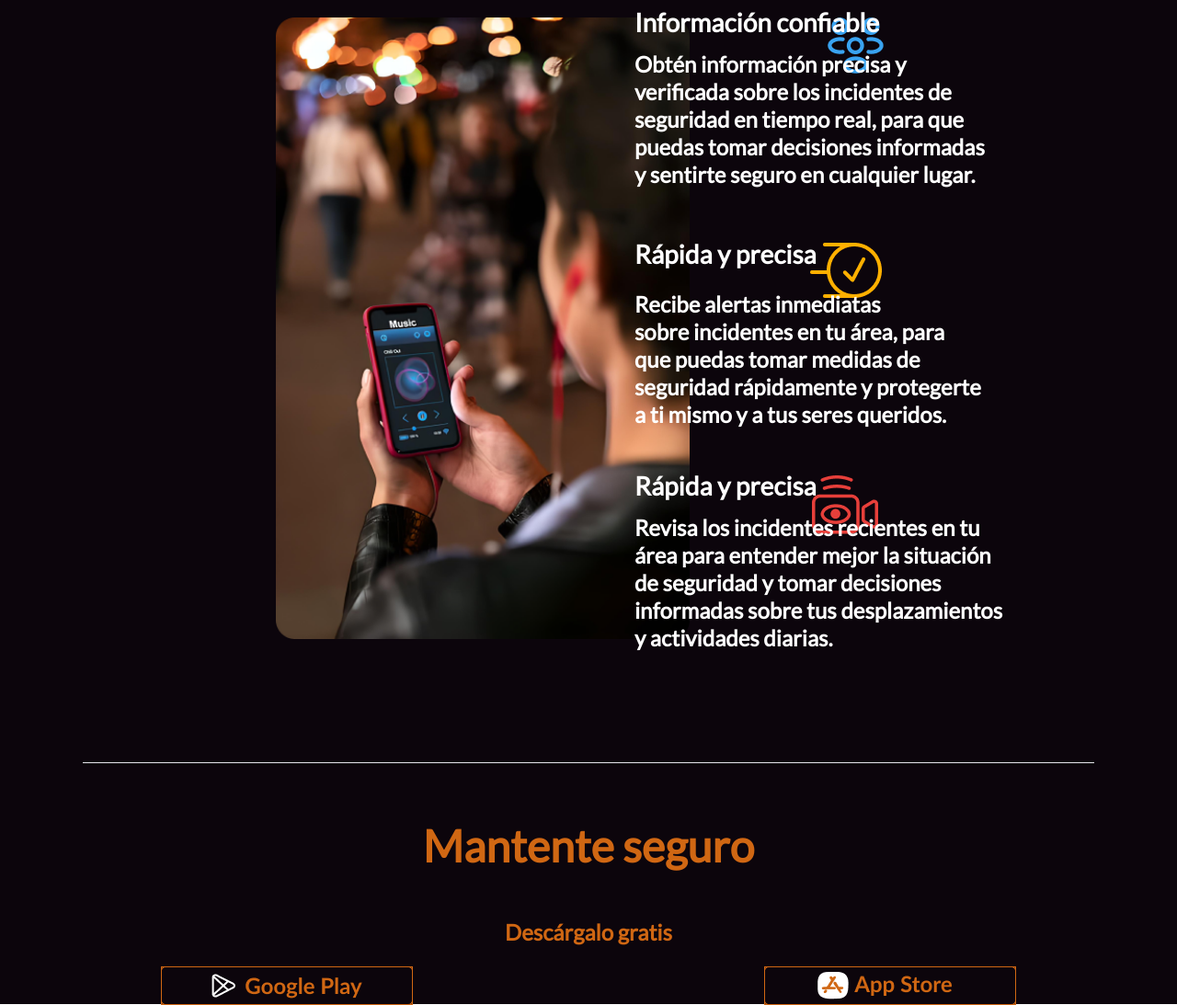
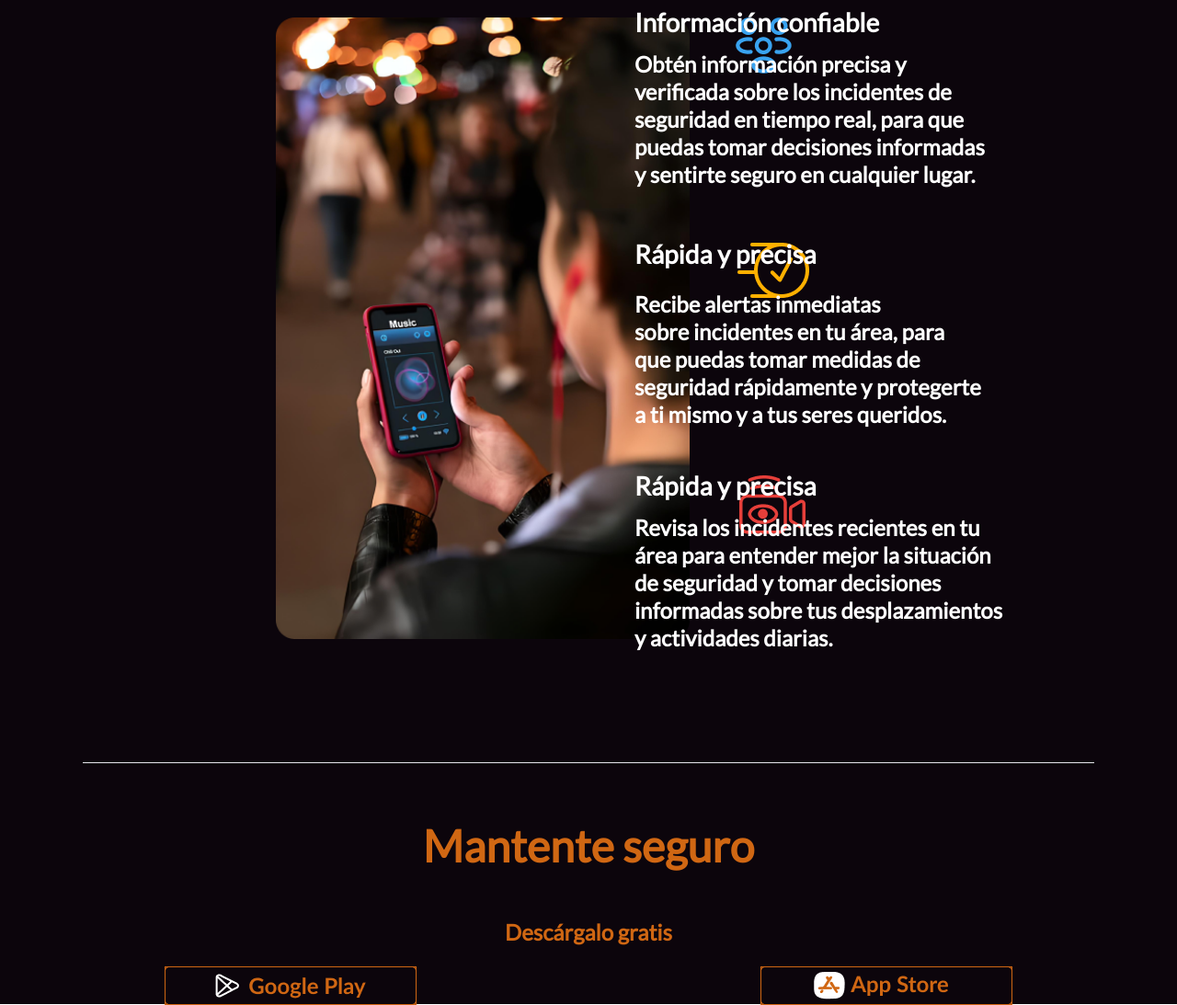
Before and after one commit to IHC-202301-SafeLife/SegurMap-LandingPage, a website: page src/index.html in a window 1280 px wide. Shown: the part 201-1294 px from the top of the page at 92% size. Drawn offline with Linux system fonts and the light colour scheme.

Commit message:
fix: components positions and refactor images

```diff
--- a/src/index.html
+++ b/src/index.html
@@ -1,59 +1,128 @@
-<!doctype html>
+<!DOCTYPE html>
 <html>
   <head>
     <meta charset="utf-8" />
     <meta http-equiv="X-UA-Compatible" content="IE=edge" />
-    <title></title>
+    <title>SegurMap</title>
     <meta name="description" content="" />
-    <meta name="viewport" content="width=device-width, user-scalable=no, initial-scale=1, maximum-scale=1.0, minimum-scale=1.0" />
+    <meta
+      name="viewport"
+      content="width=device-width, user-scalable=no, initial-scale=1, maximum-scale=1.0, minimum-scale=1.0"
+    />
     <link rel="stylesheet" href="styles/tailwind.css" />
     <link rel="stylesheet" href="styles/styles.css" />
-    <link href="https://fonts.googleapis.com/css2?family=Lato&display=swap" rel="stylesheet"/>
+    <link
+      href="https://fonts.googleapis.com/css2?family=Lato&display=swap"
+      rel="stylesheet"
+    />
   </head>
   <body>
     <main>
       <section id="features">
         <div>
           <div class="rectangle relative bg-[#1A1A1A] w-full p-4">
-            <h1 class="text-[#D06713] font-[lato] font-bold text-[48px] max-[697px]:text-[35px] text-center">Seguridad al alcance de tu mano</h1>
+            <h1
+              class="text-[#D06713] font-[lato] font-bold text-[48px] max-[697px]:text-[35px] text-center"
+            >
+              Seguridad al alcance de tu mano
+            </h1>
           </div>
 
           <div>
-            <div class="banner bg-[#0C050C] h-[961px] flex flex-col items-center pb-6">
+            <div
+              class="banner bg-[#0C050C] h-[961px] flex flex-col items-center pb-6"
+            >
               <div>
-                <img class="absolute left-[300px] top-[220px] h-[700px] flex flex-col pb-6" src="assets/zyro-image (17) 1.png" alt="img">
+                <img
+                  class="absolute left-[300px] top-[220px] h-[700px] flex flex-col pb-6"
+                  src="assets/zyro-image (17) 1.png"
+                  alt="img"
+                />
               </div>
+
               <div class="featureList">
                 <div>
-                  <img class="absolute left-[900px] top-[220px] flex flex-col pb-6" src="assets/people.png" alt="people">
+                  <img
+                    class="absolute left-[800px] top-[220px] flex flex-col pb-6"
+                    src="assets/people.png"
+                    alt="people"
+                  />
+
                   <div class="txt1">
-                    <h1 class="relative text-white text-[28px] font-[lato] font-extrabold left-[250px] top-[100px]">Información confiable</h1>
-                    <p class="relative text-white text-[24px] font-[lato] font-semibold left-[250px] top-[110px] leading-tight">Obtén información precisa y<br>verificada sobre los incidentes de<br>seguridad en tiempo real, para que<br>puedas tomar decisiones informadas<br>y sentirte seguro en cualquier lugar.</p>
+                    <h1
+                      class="relative text-white text-[28px] font-[lato] font-extrabold left-[250px] top-[100px]"
+                    >
+                      Información confiable
+                    </h1>
+                    <p
+                      class="relative text-white text-[24px] font-[lato] font-bold left-[250px] top-[110px] leading-tight"
+                    >
+                      Obtén información precisa y<br />verificada sobre los
+                      incidentes de<br />seguridad en tiempo real, para que<br />puedas
+                      tomar decisiones informadas<br />y sentirte seguro en
+                      cualquier lugar.
+                    </p>
                   </div>
                 </div>
+
                 <div>
-                  <img class="absolute left-[879px] top-[455px]" src="assets/fast.png" alt="fast">
+                  <img
+                    class="absolute left-[800px] top-[455px]"
+                    src="assets/fast.png"
+                    alt="fast"
+                  />
                   <div class="txt2">
-                    <h1 class="relative text-white text-[28px] font-[lato] font-extrabold left-[250px] top-[160px]">Rápida y precisa</h1>
-                    <p class="relative text-white text-[24px] font-[lato] font-semibold left-[250px] top-[179px] leading-tight">Recibe alertas inmediatas<br>sobre incidentes en tu área, para<br>que puedas tomar medidas de<br>seguridad rápidamente y protegerte<br>a ti mismo y a tus seres queridos.</p>
+                    <h1
+                      class="relative text-white text-[28px] font-[lato] font-extrabold left-[250px] top-[160px]"
+                    >
+                      Rápida y precisa
+                    </h1>
+                    <p
+                      class="relative text-white text-[24px] font-[lato] font-bold left-[250px] top-[179px] leading-tight"
+                    >
+                      Recibe alertas inmediatas<br />sobre incidentes en tu
+                      área, para<br />que puedas tomar medidas de<br />seguridad
+                      rápidamente y protegerte<br />a ti mismo y a tus seres
+                      queridos.
+                    </p>
                   </div>
                 </div>
+
                 <div class="img3">
-                  <img class="absolute left-[879px] top-[710px]" src="assets/camera.png" alt="camera">
+                  <img
+                    class="absolute left-[800px] top-[710px]"
+                    src="assets/camera.png"
+                    alt="camera"
+                  />
                   <div class="txt3">
-                    <h1 class="relative text-white text-[28px] font-[lato] font-extrabold left-[250px] top-[220px]">Rápida y precisa</h1>
-                    <p class="relative text-white text-[24px] font-[lato] font-semibold left-[250px] top-[230px] leading-tight">Revisa los incidentes recientes en tu<br>área para entender mejor la situación<br>de seguridad y tomar decisiones<br>informadas sobre tus desplazamientos<br>y actividades diarias.</p>
+                    <h1
+                      class="relative text-white text-[28px] font-[lato] font-extrabold left-[250px] top-[220px]"
+                    >
+                      Rápida y precisa
+                    </h1>
+                    <p
+                      class="relative text-white text-[24px] font-[lato] font-bold left-[250px] top-[230px] leading-tight"
+                    >
+                      Revisa los incidentes recientes en tu<br />área para
+                      entender mejor la situación<br />de seguridad y tomar
+                      decisiones<br />informadas sobre tus desplazamientos<br />y
+                      actividades diarias.
+                    </p>
                   </div>
                 </div>
               </div>
               <div class="line">
-                <hr class="relative mx-auto top-[350px] w-[1100px]" color="black"/>
+                <hr
+                  class="relative mx-auto top-[350px] w-[1100px]"
+                  color="black"
+                />
               </div>
             </div>
           </div>
         </div>
       </section>
-      <div class="bg-fondo-400" id="download">
+
+      <section class="bg-fondo-400" id="download">
         <div class="flex justify-center items-center">
           <h1 class="font-bold fg-letters-200">Mantente seguro</h1>
         </div>
@@ -61,21 +130,31 @@
           <h3 class="font-bold fg-letters-100">Descárgalo gratis</h3>
         </div>
 
-  <div class="box mx-auto grid sm:grid-cols-1 md:grid-cols-2 lg:grid-cols-2 xl:grid-cols-2 gap-4">
+        <div
+          class="box mx-auto grid sm:grid-cols-1 md:grid-cols-2 lg:grid-cols-2 xl:grid-cols-2 gap-4"
+        >
           <div class="imgPS">
             <div class="hover-container">
-        <img src="GOOGLE.png" alt="">
-        <img class="hover-img opacity-0 absolute top-0 left-0" src="GP.png" alt="">
+              <img src="assets/GOOGLE.png" alt="" />
+              <img
+                class="hover-img opacity-0 absolute top-0 left-0"
+                src="assets/GP.png"
+                alt=""
+              />
             </div>
           </div>
           <div class="imgAS">
             <div class="hover-container">
-        <img src="App-Store.png" alt="">
-        <img class="hover-img opacity-0 absolute top-0 left-0" src="AAS.png" alt="">
+              <img src="assets/App-Store.png" alt="" />
+              <img
+                class="hover-img opacity-0 absolute top-0 left-0"
+                src="assets/AAS.png"
+                alt=""
+              />
             </div>
           </div>
         </div>
-</div>
+      </section>
     </main>
   </body>
 </html>
--- a/src/styles/styles.css
+++ b/src/styles/styles.css
@@ -1,3 +1,62 @@
 @tailwind base;
 @tailwind components;
 @tailwind utilities;
+
+@layer components {
+  .imgPS {
+    margin: 20px;
+    display: flex;
+    align-items: center;
+    justify-content: center;
+  }
+
+  .box div img {
+    cursor: pointer;
+  }
+
+  .imgAS {
+    margin: 20px;
+    display: flex;
+    align-items: center;
+    justify-content: center;
+  }
+
+  .hover-container {
+    position: absolute;
+  }
+
+  .hover-img {
+    opacity: 0;
+    transition: opacity 0.3s ease-in-out;
+    position: absolute;
+    top: 0;
+    left: 0;
+  }
+
+  .hover-container:hover .hover-img {
+    opacity: 1;
+  }
+
+  .fg-letters-200 {
+    --tw-bg-opacity: 1;
+    color: rgb(208 103 19 / var(--tw-bg-opacity));
+    text-align: center;
+    margin: 20px;
+    font-family: "Lato", Bold, sans-serif;
+    font-size: 48px;
+  }
+
+  .fg-letters-100 {
+    --tw-bg-opacity: 1;
+    color: rgb(208 103 19 / var(--tw-bg-opacity));
+    text-align: center;
+    margin: 20px;
+    font-family: "Lato", Bold, sans-serif;
+    font-size: 24px;
+  }
+
+  .bg-fondo-400 {
+    --tw-bg-opacity: 1;
+    background-color: rgb(12 5 12 / var(--tw-bg-opacity));
+  }
+}
```
Also changed, not shown: src/assets/AAS.png (renamed from src/AAS.png), src/assets/App-Store.png (renamed from src/App-Store.png), src/assets/GOOGLE.png (renamed from src/GOOGLE.png), src/assets/GP.png (renamed from src/GP.png), src/styles/tailwind.css. Lines whose indentation alone changed are shown as unchanged.
